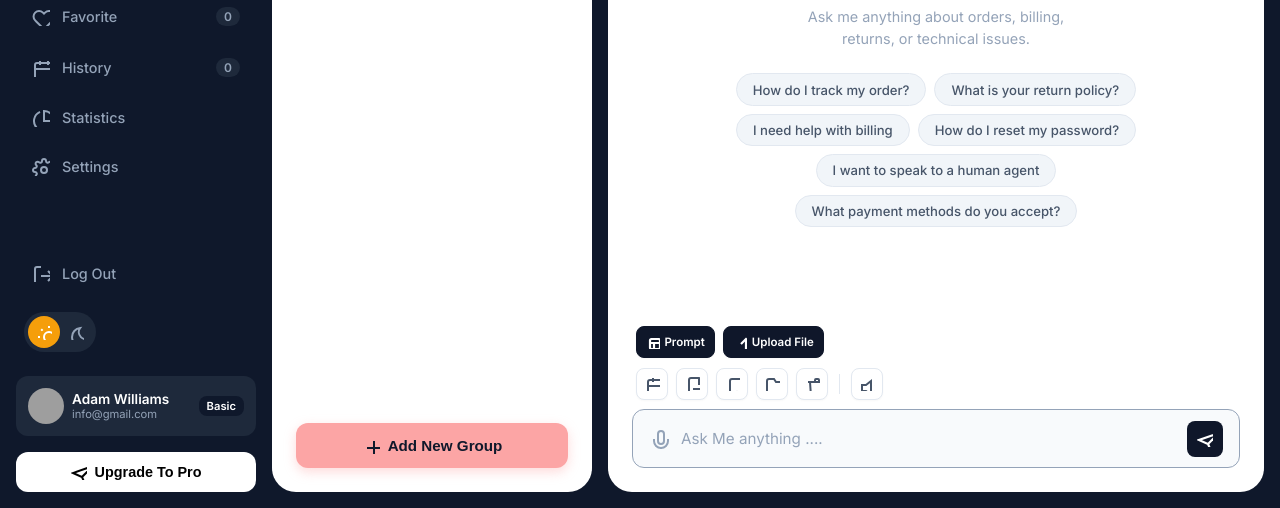
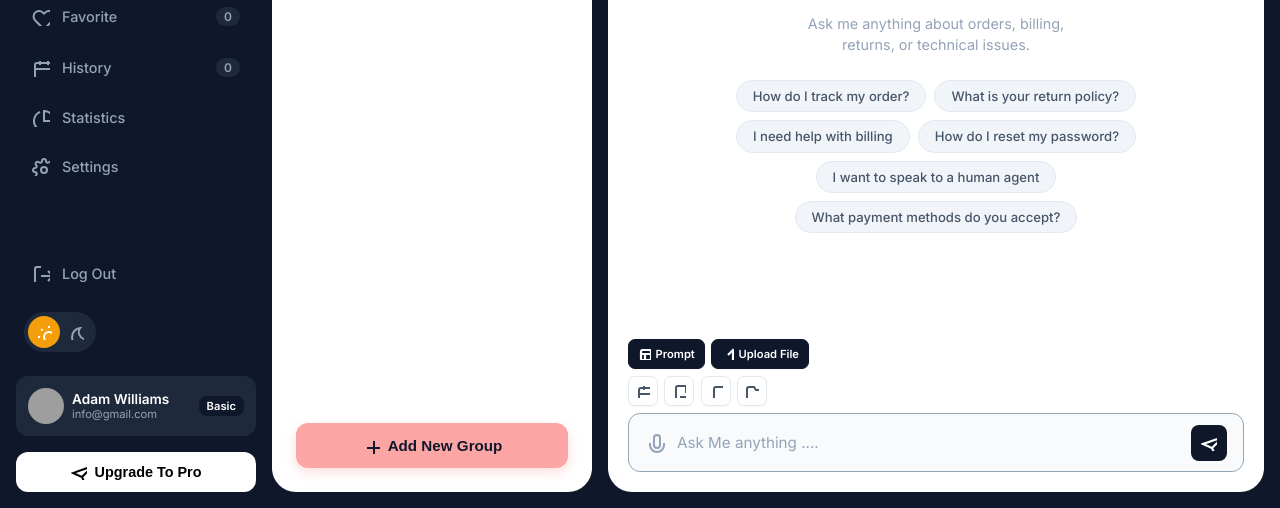
Before and after one commit to Hacker577-bit/ai-chatbot-customer-support, a website: page index.html in a window 1280 px wide. Shown: the part 292-800 px from the top of the page. Drawn offline with Linux system fonts and the light colour scheme; grey boxes are pictures that could not be loaded.

Commit message:
Fix overlapping toolbar buttons

```diff
--- a/index.html
+++ b/index.html
@@ -114,14 +114,13 @@
     @keyframes bounce { 0%,80%,100%{transform:scale(0.7);opacity:0.5} 40%{transform:scale(1);opacity:1} }
 
     /* Input section */
-    .input-sec { padding: 0 1.5rem 1.5rem; flex-shrink: 0; }
-    .tb-row { display: flex; gap: 0.5rem; margin-bottom: 0.6rem; padding-left: 0.25rem; align-items: center; }
-    .tb-btn { height: 32px; background: #fff; border: 1px solid #e2e8f0; border-radius: 8px; display: flex; align-items: center; justify-content: center; color: #475569; cursor: pointer; font-size: 0.72rem; font-weight: 600; box-shadow: 0 1px 2px rgba(0,0,0,0.03); transition: all 0.15s; padding: 0 0.6rem; gap: 0.3rem; font-family: inherit; }
+    .input-sec { padding: 0 1.25rem 1.25rem; flex-shrink: 0; }
+    .tb-row { display: flex; gap: 0.4rem; margin-bottom: 0.45rem; align-items: center; flex-wrap: nowrap; }
+    .tb-btn { height: 30px; background: #fff; border: 1px solid #e2e8f0; border-radius: 7px; display: flex; align-items: center; justify-content: center; color: #475569; cursor: pointer; font-size: 0.7rem; font-weight: 600; box-shadow: 0 1px 2px rgba(0,0,0,0.03); transition: all 0.15s; padding: 0 0.55rem; gap: 0.3rem; font-family: inherit; white-space: nowrap; flex-shrink: 0; }
     .tb-btn:hover { background: #fca5a5; border-color: #fca5a5; color: #0f182b; }
     .tb-btn.dark { background: #0f172a; color: #fff; border-color: #0f172a; }
     .tb-btn.dark:hover { background: #1e293b; border-color: #1e293b; }
-    .tb-btn.icon-only { width: 32px; padding: 0; }
-    .tb-sep { width: 1px; height: 20px; background: #e2e8f0; margin: 0 0.2rem; }
+    .tb-btn.icon-only { width: 30px; padding: 0; flex-shrink: 0; }
 
     .inp-box { background: #f8fafc; border: 1px solid #e2e8f0; border-radius: 12px; display: flex; align-items: center; padding: 0.65rem 1rem; gap: 0.75rem; transition: border-color 0.2s; }
     .inp-box:focus-within { border-color: #94a3b8; }
@@ -358,26 +357,19 @@
         </button>
         <input type="file" id="file-inp" style="display:none" onchange="handleFile(this)" accept=".txt,.pdf,.docx,.png,.jpg" />
       </div>
-      <!-- Toolbar row 2 -->
+      <!-- Toolbar row 2: exactly 4 icon buttons matching reference -->
       <div class="tb-row">
-        <button class="tb-btn icon-only" title="Schedule" onclick="toast('📅 Scheduling feature coming soon!')">
-          <svg width="15" height="15" fill="none" stroke="currentColor" stroke-width="2"><rect x="3" y="4" width="18" height="18" rx="2" ry="2"></rect><line x1="16" y1="2" x2="16" y2="6"></line><line x1="8" y1="2" x2="8" y2="6"></line><line x1="3" y1="10" x2="21" y2="10"></line></svg>
+        <button class="tb-btn icon-only" title="Schedule" onclick="toast('📅 Scheduling coming soon!')">
+          <svg width="14" height="14" fill="none" stroke="currentColor" stroke-width="2"><rect x="3" y="4" width="18" height="18" rx="2" ry="2"></rect><line x1="16" y1="2" x2="16" y2="6"></line><line x1="8" y1="2" x2="8" y2="6"></line><line x1="3" y1="10" x2="21" y2="10"></line></svg>
         </button>
-        <button class="tb-btn icon-only" title="Notes" onclick="toast('📝 Notes feature coming soon!')">
-          <svg width="15" height="15" fill="none" stroke="currentColor" stroke-width="2"><path d="M14 2H6a2 2 0 0 0-2 2v16a2 2 0 0 0 2 2h12a2 2 0 0 0 2-2V8z"></path><polyline points="14 2 14 8 20 8"></polyline><line x1="16" y1="13" x2="8" y2="13"></line><line x1="16" y1="17" x2="8" y2="17"></line></svg>
+        <button class="tb-btn icon-only" title="Notes" onclick="toast('📝 Notes coming soon!')">
+          <svg width="14" height="14" fill="none" stroke="currentColor" stroke-width="2"><path d="M14 2H6a2 2 0 0 0-2 2v16a2 2 0 0 0 2 2h12a2 2 0 0 0 2-2V8z"></path><polyline points="14 2 14 8 20 8"></polyline><line x1="16" y1="13" x2="8" y2="13"></line></svg>
         </button>
         <button class="tb-btn icon-only" title="Save conversation" onclick="saveToMyConvs()">
-          <svg width="15" height="15" fill="none" stroke="currentColor" stroke-width="2"><path d="M19 21l-7-5-7 5V5a2 2 0 0 1 2-2h10a2 2 0 0 1 2 2z"></path></svg>
+          <svg width="14" height="14" fill="none" stroke="currentColor" stroke-width="2"><path d="M19 21l-7-5-7 5V5a2 2 0 0 1 2-2h10a2 2 0 0 1 2 2z"></path></svg>
         </button>
         <button class="tb-btn icon-only" title="Export chat" onclick="exportChat()">
-          <svg width="15" height="15" fill="none" stroke="currentColor" stroke-width="2"><path d="M22 19a2 2 0 0 1-2 2H4a2 2 0 0 1-2-2V5a2 2 0 0 1 2-2h5l2 3h9a2 2 0 0 1 2 2z"></path></svg>
-        </button>
-        <button class="tb-btn icon-only" title="Clear chat" onclick="clearChat()">
-          <svg width="15" height="15" fill="none" stroke="currentColor" stroke-width="2"><polyline points="3 6 5 6 21 6"></polyline><path d="M19 6l-1 14a2 2 0 0 1-2 2H8a2 2 0 0 1-2-2L5 6m5 0V4a1 1 0 0 1 1-1h2a1 1 0 0 1 1 1v2"></path></svg>
-        </button>
-        <div class="tb-sep"></div>
-        <button class="tb-btn icon-only" title="Text to speech" onclick="speakLast()">
-          <svg width="15" height="15" fill="none" stroke="currentColor" stroke-width="2"><polygon points="11 5 6 9 2 9 2 15 6 15 11 19 11 5"></polygon><path d="M15.54 8.46a5 5 0 0 1 0 7.07"></path></svg>
+          <svg width="14" height="14" fill="none" stroke="currentColor" stroke-width="2"><path d="M22 19a2 2 0 0 1-2 2H4a2 2 0 0 1-2-2V5a2 2 0 0 1 2-2h5l2 3h9a2 2 0 0 1 2 2z"></path></svg>
         </button>
       </div>
       <!-- Input bar -->
```
